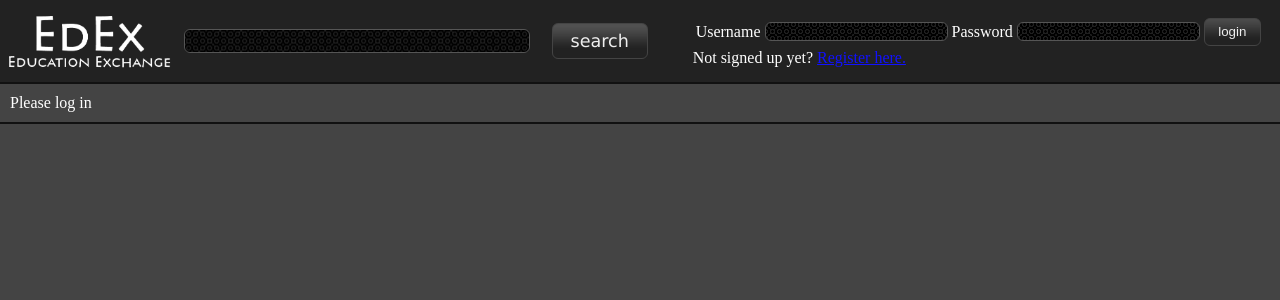
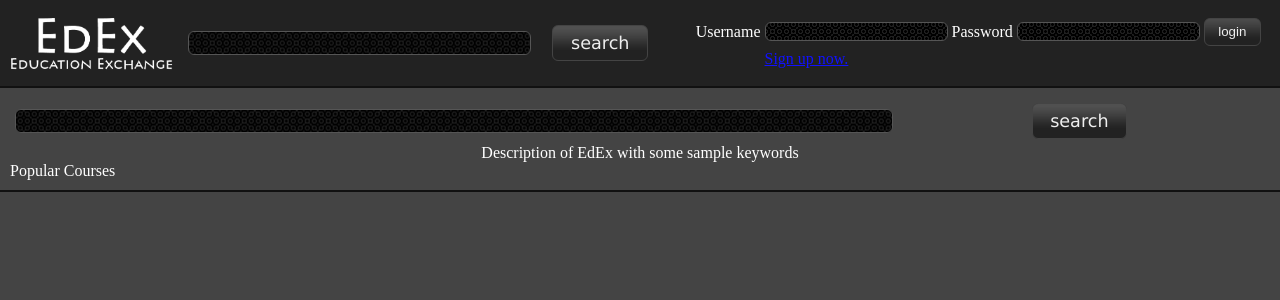
Before and after one commit to esalazar/iap_web, a Django app: template edex/edex_app/templates/index.html in a window 1280 px wide. Shown: the top 300 px of the page. Run offline with Django 3.2, Linux system fonts and the light colour scheme; the template is opened without the code that fills it, so the values that code supplies are empty; parts of the project's set-up code (start-up, migrations or seed data) failed here and were passed over.

Commit message:
style changes to index

```diff
--- a/edex/edex_app/templates/base.html
+++ b/edex/edex_app/templates/base.html
@@ -25,7 +25,7 @@
                                 <table class="main_search_table">
                                     <tr>
                                         <td>
-            			            		<input type="text" name="name" id="name" class="ui-widget ui-widget-content ui-corner-all main_search_text" />
+            			            		<input type="text" name="text" id="text" class="ui-widget ui-widget-content ui-corner-all main_search_text" />
                                         </td>
                                         <td>
                         					<input type="submit" value="search" class="ui-button ui-button-text-only ui-widget ui-state-default ui-corner-all" />
@@ -54,10 +54,16 @@
                                             <input type="submit" value="login" class="ui-button ui-button-text-only ui-state-default ui-corner-all" />
                                         </td>
                                     </tr>
+									<tr>
+										<td>
+											<label class="error">{{ auth_error }}</label>
+										</td>
+										<td>
+											<a href="/edex/registration">Sign up now.</a>
+										</td>
+									</tr>
                                 </table>
                         	</form>
-                            <label class="error">{{ auth_error }}</label>
-                            Not signed up yet? <a href="/edex/registration">Register here.</a>
                         {% endif %}
                         </div>
                     </td>
--- a/edex/edex_app/templates/index.html
+++ b/edex/edex_app/templates/index.html
@@ -9,10 +9,34 @@ Education Exchange
 {% endblock %}
 
 {% block content %}
-
+<div class="index_search">
+	<form name="input" action="/edex/search" method="get">
+		<table class="index_search_table">
+			<tr>
+				<td>
+					<input type="text" name="text" id="text" class="ui-widget ui-widget-content ui-corner-all index_search_text" />
+				</td>
+				<td>
+					<input type="submit" value="search" class="ui-button ui-button-text-only ui-widget ui-state-default ui-corner-all" />
+				</td>
+			</tr>
+		</table>
+	</form>
+</div>
+<div class="clear"></div>
+<div class="keywords">
 {% if user.is_authenticated %}
-{{ user.username }}
+	{{ user.username }} keywords
 {% else %}
-Please log in
+	Description of EdEx with some sample keywords
 {% endif %}
+</div>
+<div class="clear"></div>
+<div class="related_courses">
+{% if user.is_authenticated %}
+	{{ user.username }} Recommendations
+{% else %}
+	Popular Courses
+{% endif %}
+</div>
 {% endblock %}
--- a/edex/media/default.css
+++ b/edex/media/default.css
@@ -37,7 +37,7 @@ a:hover {
 }
 
 .logo {
-    padding: 2px;
+    padding: 4px;
 }
 
 .logo_image {
@@ -60,6 +60,30 @@ a:hover {
 .content {
     margin: 5px;
     padding: 5px;
+}
+
+.index_search {
+	width: 100%;
+	padding: 2px;
+	text-align: center;
+}
+
+.index_search_text {
+    width: 100%
+}
+
+.index_search_table {
+    width: 100%;
+}
+
+.keywords {
+	width: 100%;
+	text-align: center;
+}
+
+.related_videos {
+	width: 100%;
+	text-align: center;
 }
 
 .registration {
```
